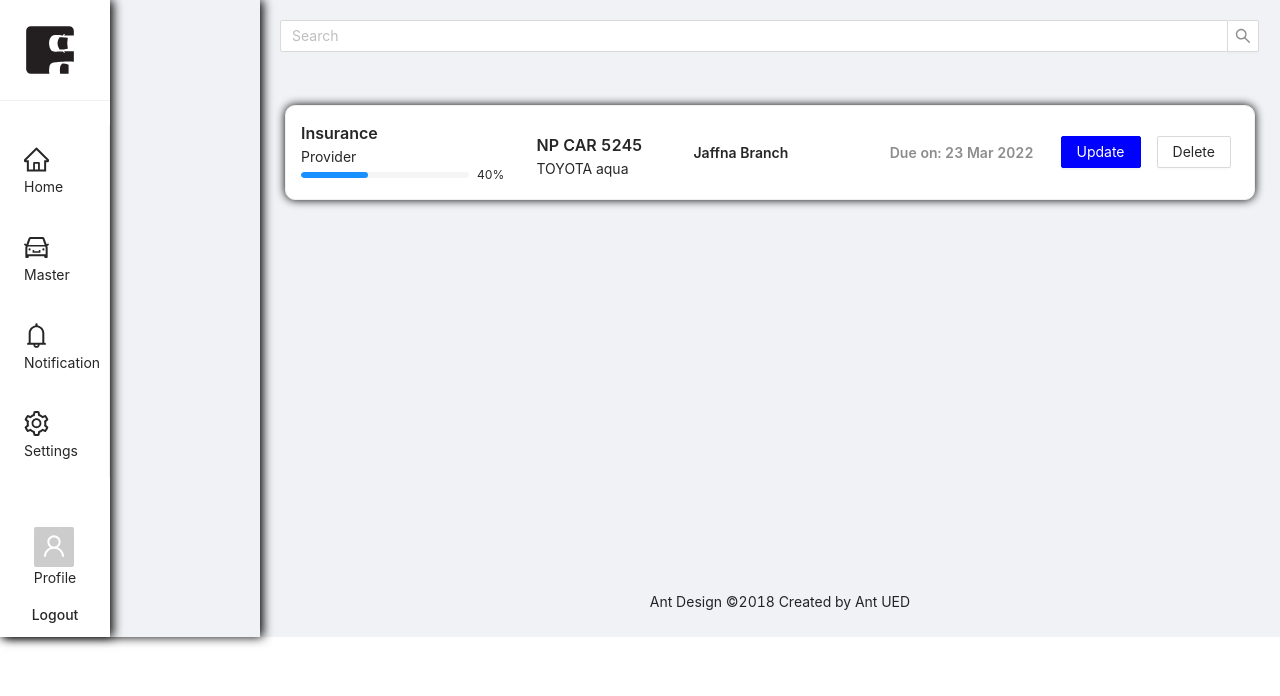
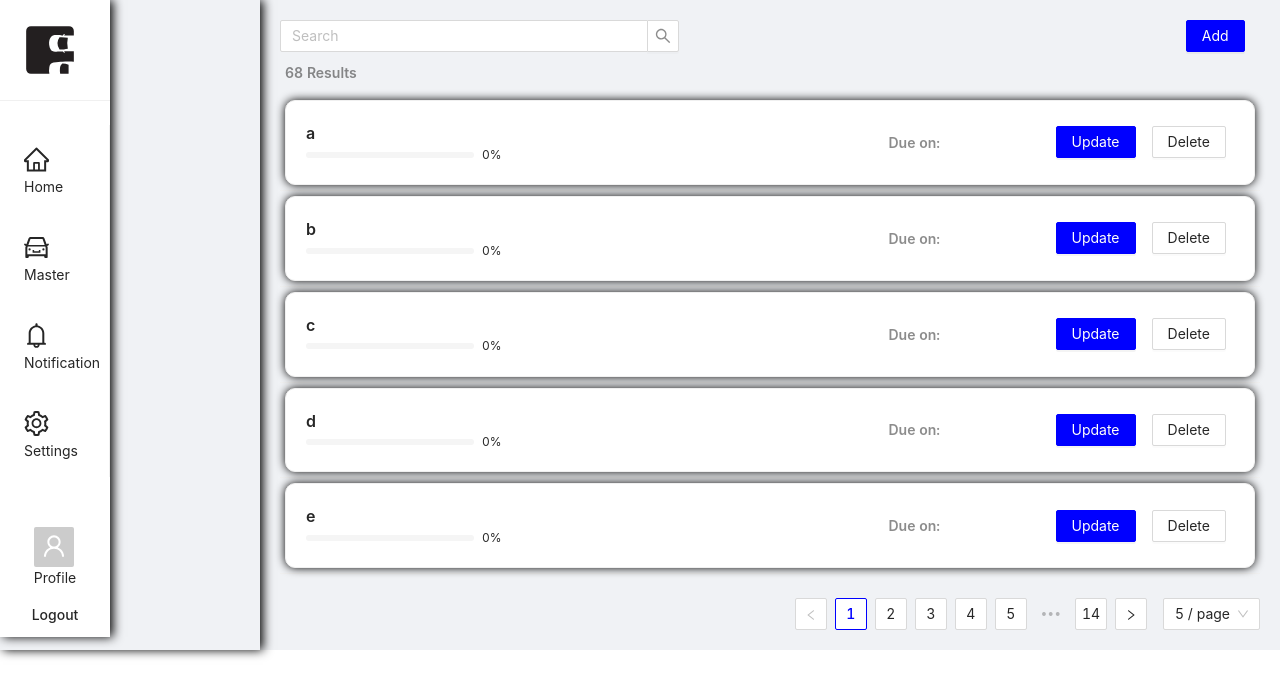
Before and after one commit to Kugan2594/FMS, a React (Create React App) app: page / in a window 1280 px wide. Shown: the top 696 px of the page. Built offline with nearby package versions, Linux system fonts and the light colour scheme.

Commit message:
Template with large card

```diff
--- a/src/components/organisms/Cards/CardLarge.tsx
+++ b/src/components/organisms/Cards/CardLarge.tsx
@@ -1,33 +1,30 @@
-import { Button, Card, Col, Progress, Row } from "antd";
 import React from "react";
+import { Button, Card, Col, Progress, Row, Typography } from "antd";
 import "./card.style.less"
-import { Typography } from 'antd';
 
 interface CardLargeType {
-    name: string;
-    provider: string;
-    progressData: number;
-    vehicleNo: string;
-    vehicleModel: string;
-    branchName: string;
-    dueDate: string;
-    cardOnClick: any;
-    updateButton: any;
-    deleteButton: any;
+    id?: string;
+    name?: string;
+    progressData?: number;
+    vehicleNo?: string;
+    vehicleModel?: string;
+    branchName?: string;
+    dueDate?: string;
+    cardOnClick?: any;
+    updateButton?: any;
+    deleteButton?: any;
 }
 
 const { Title,Text } = Typography;
 
-function CardLarge({name,provider,progressData,vehicleNo,vehicleModel,branchName,dueDate,updateButton,deleteButton,cardOnClick}: CardLargeType) {
+function CardLarge({id,name,progressData,vehicleNo,vehicleModel,branchName,dueDate,updateButton,deleteButton,cardOnClick}: CardLargeType) {
   return (
-    <Card className="large-card">
+    <Card key={id} className="large-card">
       <Row className="large-card-row" gutter={4} align="middle">
         <Col span={6} >
-          <div className="large-card-name" onClick={cardOnClick}>
-            <Title level={5}>{name}</Title>
-            <Text>{provider}</Text>
-            <br/>
-            <Progress style={{width:"200px", marginTop: "5px"}} percent={progressData} size="small" />
+          <div className="large-card-name" onClick={() => cardOnClick(id)}>
+            <Title style={{margin:0}} level={5}>{name}</Title>
+            <Progress style={{width:"200px"}} percent={progressData} size="small" />
           </div>
         </Col>
         <Col span={4}>
@@ -48,8 +45,8 @@ function CardLarge({name,provider,progressData,vehicleNo,vehicleModel,branchName
         </Col>
         <Col span={5}>
           <div className="large-card-button">
-            <Button onClick={updateButton} type="primary">Update</Button>
-            <Button onClick={deleteButton}>Delete</Button>
+            <Button onClick={() => updateButton(id)} type="primary">Update</Button>
+            <Button onClick={() => deleteButton(id)}>Delete</Button>
           </div>
         </Col>
       </Row>
--- a/src/components/organisms/Cards/card.style.less
+++ b/src/components/organisms/Cards/card.style.less
@@ -10,7 +10,7 @@
 }
 
 .ant-card-body {
-    padding: 15px;
+    padding: 20px;
 }
 
 .large-card-button {
--- a/src/components/organisms/MasterHeader/MasterHeader.tsx
+++ b/src/components/organisms/MasterHeader/MasterHeader.tsx
@@ -1,13 +1,50 @@
-import Search from 'antd/lib/input/Search';
-import React from 'react';
+import { Button, Col, Row, Typography } from "antd";
+import Search from "antd/lib/input/Search";
+import React from "react";
 import "./masterHeader.style.less";
 
-function MasterHeader() {
+const { Text } = Typography;
+
+interface MasterHeaderType {
+  onSearch: any;
+  onClickAdd: any;
+  dataCount: number;
+}
+
+function MasterHeader({onSearch,onClickAdd,dataCount}: MasterHeaderType) {
   return (
-    <div className='master-header'>
-        <Search className='master-header-search' placeholder="Search" />
+    <div className="master-header">
+      <Row gutter={8} align="middle" style={{ width: "100%" }}>
+        <Col span={10}>
+          <div>
+            <Search
+              className="master-header-search"
+              placeholder="Search"
+              size="middle"
+              onSearch={onSearch}
+            />
+          </div>
+        </Col>
+        <Col span={2}>
+          <div></div>
+        </Col>
+        <Col span={4}>
+          <div></div>
+        </Col>
+        <Col span={6}>
+          <div></div>
+        </Col>
+        <Col span={2}>
+          <div className="master-header-addButton">
+            <Button type="primary" onClick={onClickAdd}>Add</Button>
+          </div>
+        </Col>
+      </Row>
+      <div className="master-header-count">
+        <Text strong type="secondary">{dataCount} Results</Text>
+        </div>
     </div>
-  )
+  );
 }
 
 export default MasterHeader;
--- a/src/components/organisms/MasterHeader/masterHeader.style.less
+++ b/src/components/organisms/MasterHeader/masterHeader.style.less
@@ -1,8 +1,17 @@
 .master-header {
-    height: 80px;
+    height: 60px;
+    margin-bottom: 20px;
+}
 
+.master-header-addButton {
+    text-align: center;
 }
 
 .master-header-search {
+    border-radius: 30px;
+    width: 400px;
+}
 
+.master-header-count {
+    margin: 10px 5px;
 }
--- a/src/layout/CustomLayout.tsx
+++ b/src/layout/CustomLayout.tsx
@@ -4,8 +4,80 @@ import SideBar from "../components/organisms/SideBar/SideBar";
 import "./CustomLayout.style.less";
 import CardLarge from "../components/organisms/Cards/CardLarge";
 import MasterHeader from "../components/organisms/MasterHeader/MasterHeader";
+import MasterTemplateWithLargeCard from "../templates/MasterTemplateWithLargeCard";
 
 const { Content, Footer } = Layout;
+
+const data = [
+  { id: "1", name: "a" },
+  { id: "2", name: "b" },
+  { id: "3", name: "c" },
+  { id: "4", name: "d" },
+  { id: "5", name: "e" },
+  { id: "6", name: "f" },
+  { id: "7", name: "g" },
+  { id: "8", name: "a" },
+  { id: "9", name: "b" },
+  { id: "10", name: "c" },
+  { id: "11", name: "d" },
+  { id: "12", name: "e" },
+  { id: "13", name: "f" },
+  { id: "14", name: "g" },
+  { id: "15", name: "a" },
+  { id: "16", name: "b" },
+  { id: "17", name: "c" },
+  { id: "18", name: "d" },
+  { id: "19", name: "e" },
+  { id: "20", name: "f" },
+  { id: "21", name: "g" },
+  { id: "22", name: "a" },
+  { id: "23", name: "b" },
+  { id: "24", name: "c" },
+  { id: "25", name: "d" },
+  { id: "26", name: "e" },
+  { id: "27", name: "f" },
+  { id: "28", name: "g" },
+  { id: "29", name: "a" },
+  { id: "30", name: "b" },
+  { id: "31", name: "c" },
+  { id: "32", name: "d" },
+  { id: "33", name: "e" },
+  { id: "34", name: "f" },
+  { id: "35", name: "g" },
+  { id: "36", name: "a" },
+  { id: "37", name: "b" },
+  { id: "38", name: "c" },
+  { id: "39", name: "d" },
+  { id: "40", name: "e" },
+  { id: "41", name: "f" },
+  { id: "42", name: "g" },
+  { id: "43", name: "a" },
+  { id: "44", name: "b" },
+  { id: "45", name: "c" },
+  { id: "46", name: "d" },
+  { id: "47", name: "e" },
+  { id: "48", name: "f" },
+  { id: "49", name: "g" },
+  { id: "50", name: "a" },
+  { id: "51", name: "b" },
+  { id: "52", name: "c" },
+  { id: "53", name: "d" },
+  { id: "54", name: "e" },
+  { id: "55", name: "f" },
+  { id: "56", name: "g" },
+  { id: "57", name: "a" },
+  { id: "58", name: "b" },
+  { id: "59", name: "c" },
+  { id: "60", name: "d" },
+  { id: "61", name: "e" },
+  { id: "62", name: "f" },
+  { id: "63", name: "g" },
+  { id: "64", name: "f" },
+  { id: "65", name: "g" },
+  { id: "66", name: "e" },
+  { id: "67", name: "f" },
+  { id: "68", name: "g" },
+];
 
 export default function CustomLayout() {
   return (
@@ -14,15 +86,14 @@ export default function CustomLayout() {
         <SideBar />
       </div>
 
-
       <Layout>
         {/* <CustomHeader /> */}
         <Content>
           <div
             className="site-layout-background"
-                        style={{padding: "20px 20px 20px 0", minHeight: 400}}
+            style={{ padding: "20px 20px 20px 0", minHeight: 400 }}
           >
-                        <MasterHeader />
+            {/* <MasterHeader />
                         <CardLarge
                         name = {"Insurance"}
                         provider ={"Provider"}
@@ -35,15 +106,35 @@ export default function CustomLayout() {
                         updateButton = {() => console.log("Update")}
                         deleteButton = {() => console.log("Delete")}
                         />
+                        <Test type="blue" />
+                        <Test type="black" />
+                        <Test type = "yellow" /> */}
 
-                        {/* <h1  className="contentHeader">
-                            test
-                        </h1> */}
+            {/* <CardLarge
+            branchName="Jaffna Branch"
+            dueDate="24 Mar 2022"
+            id="1"
+            key={"1"}
+            name= "Insurance"
+            progressData={40}
+            vehicleModel="TOYOTA aqua"
+            vehicleNo="NP CAR 5645"
+            /> */}
+
+            <MasterTemplateWithLargeCard
+              data={data}
+              dataCount={data.length}
+              headerOnSearch={() => console.log("SEARCHED")}
+              headerOnClickAdd={() => console.log("ADDED")}
+              cardOnClick={(id: string) => console.log("CLICKED " + id)}
+              deleteButton={(id: string) => console.log("DELETED " + id)}
+              updateButton={(id: string) => console.log("UPDATED " + id)}
+            />
           </div>
         </Content>
-                <Footer style={{ textAlign: "center" }}>
+        {/* <Footer style={{ textAlign: "center" }}>
           Ant Design ©2018 Created by Ant UED
-                </Footer>
+        </Footer> */}
       </Layout>
     </Layout>
   );
--- /dev/null
+++ b/src/templates/MasterTemplateWithLargeCard.tsx
@@ -0,0 +1,92 @@
+import React from "react";
+import CardLarge from "../components/organisms/Cards/CardLarge";
+import MasterHeader from "../components/organisms/MasterHeader/MasterHeader";
+import { List } from "antd";
+import "./templates.style.less"
+
+// Component prop data array object contain following properties
+// name = Part | Document | Service name
+// provider = Secondary data
+// progressData = Progress bar data(((system date - changed date)/durability in days)*100)
+// vehicleNo = Part's Vehicle number
+// vehicleModel = Parts's Vehicle model
+// branch = Part's Branch
+// dueDate = Part's due date
+// cardOnClick = function when click card
+// updateButton = function when click update button
+// deleteButton = function when click delete button
+
+interface TemplateType {
+  data: CardType[];
+  headerOnSearch: any;
+  headerOnClickAdd: any;
+  dataCount: number;
+  cardOnClick?: any;
+  updateButton?: any;
+  deleteButton?: any;
+}
+
+interface CardType {
+  id?: string;
+  name?: string;
+  progressData?: number;
+  vehicleNo?: string;
+  vehicleModel?: string;
+  branchName?: string;
+  dueDate?: string;
+  cardOnClick?: any;
+  updateButton?: any;
+  deleteButton?: any;
+}
+
+function MasterTemplateWithLargeCard({
+  data,
+  headerOnSearch,
+  headerOnClickAdd,
+  dataCount,
+  cardOnClick,
+  updateButton,
+  deleteButton,
+}: TemplateType) {
+  return (
+    <div className="master-template-large-card">
+      <div>
+        <MasterHeader onSearch={headerOnSearch} onClickAdd={headerOnClickAdd} dataCount={dataCount} />
+      </div>
+      <div>
+        <List
+        style={{minHeight: 530}}
+          itemLayout="vertical"
+          size="default"
+          pagination={{
+            onChange: (page) => {
+              console.log(page);
+            },
+            pageSize: 5,
+          }}
+          dataSource={data}
+          renderItem={(data) => (
+            <List.Item style={{ padding: 0 }} key={data.id}>
+              {
+                <CardLarge
+                  key={data.id}
+                  name={data.name}
+                  progressData={data.progressData}
+                  vehicleNo={data.vehicleNo}
+                  vehicleModel={data.vehicleModel}
+                  branchName={data.branchName}
+                  dueDate={data.dueDate}
+                  cardOnClick={() => cardOnClick(data.id)}
+                  updateButton={() => updateButton(data.id)}
+                  deleteButton={() => deleteButton(data.id)}
+                />
+              }
+            </List.Item>
+          )}
+        />
+      </div>
+    </div>
+  );
+}
+
+export default MasterTemplateWithLargeCard;
--- /dev/null
+++ b/src/templates/templates.style.less
@@ -0,0 +1,7 @@
+.master-template-large-card {
+    .ant-pagination {
+        position: absolute;
+        bottom: 0%;
+        right: 0%;
+    }
+}
```
Lines whose indentation alone changed are shown as unchanged.
